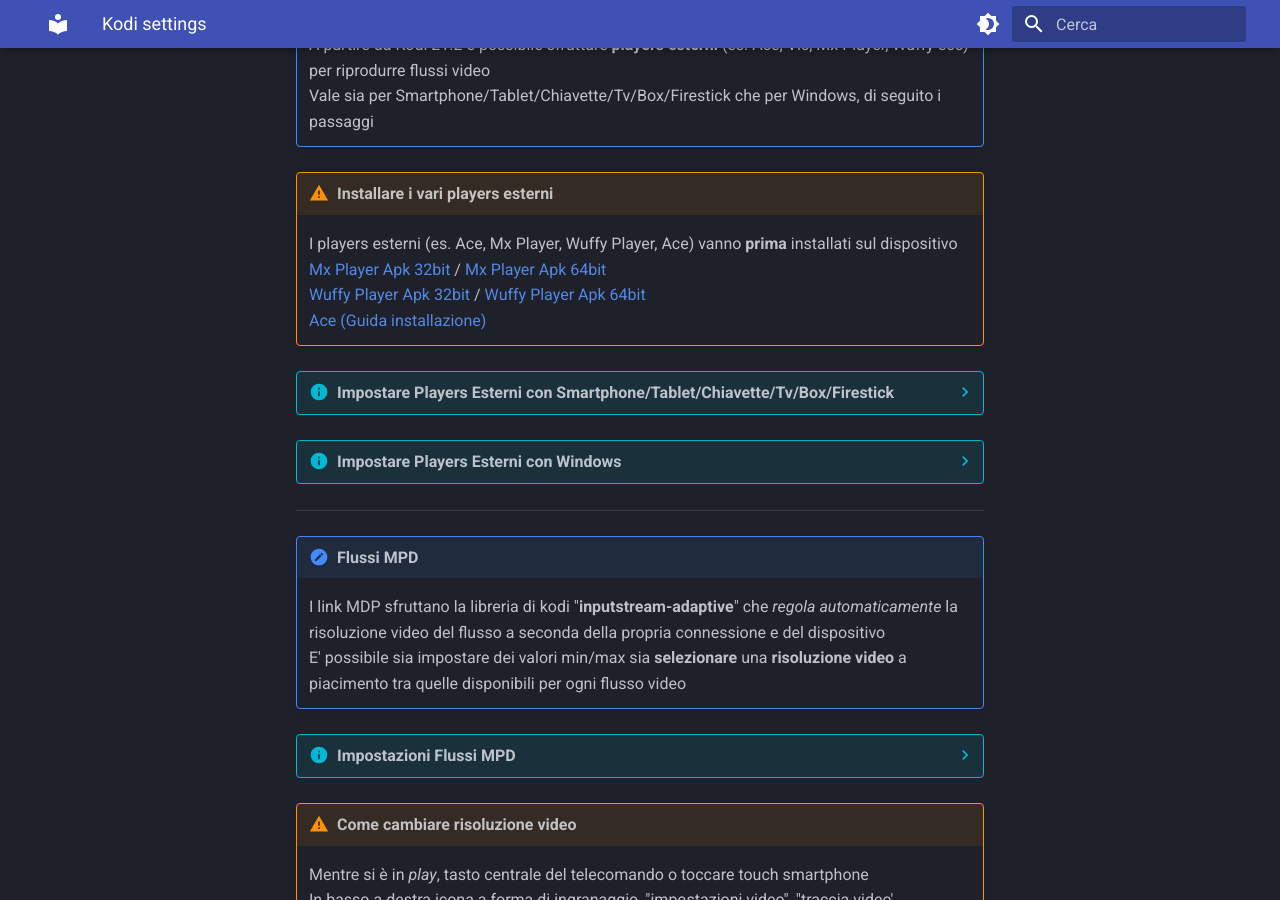
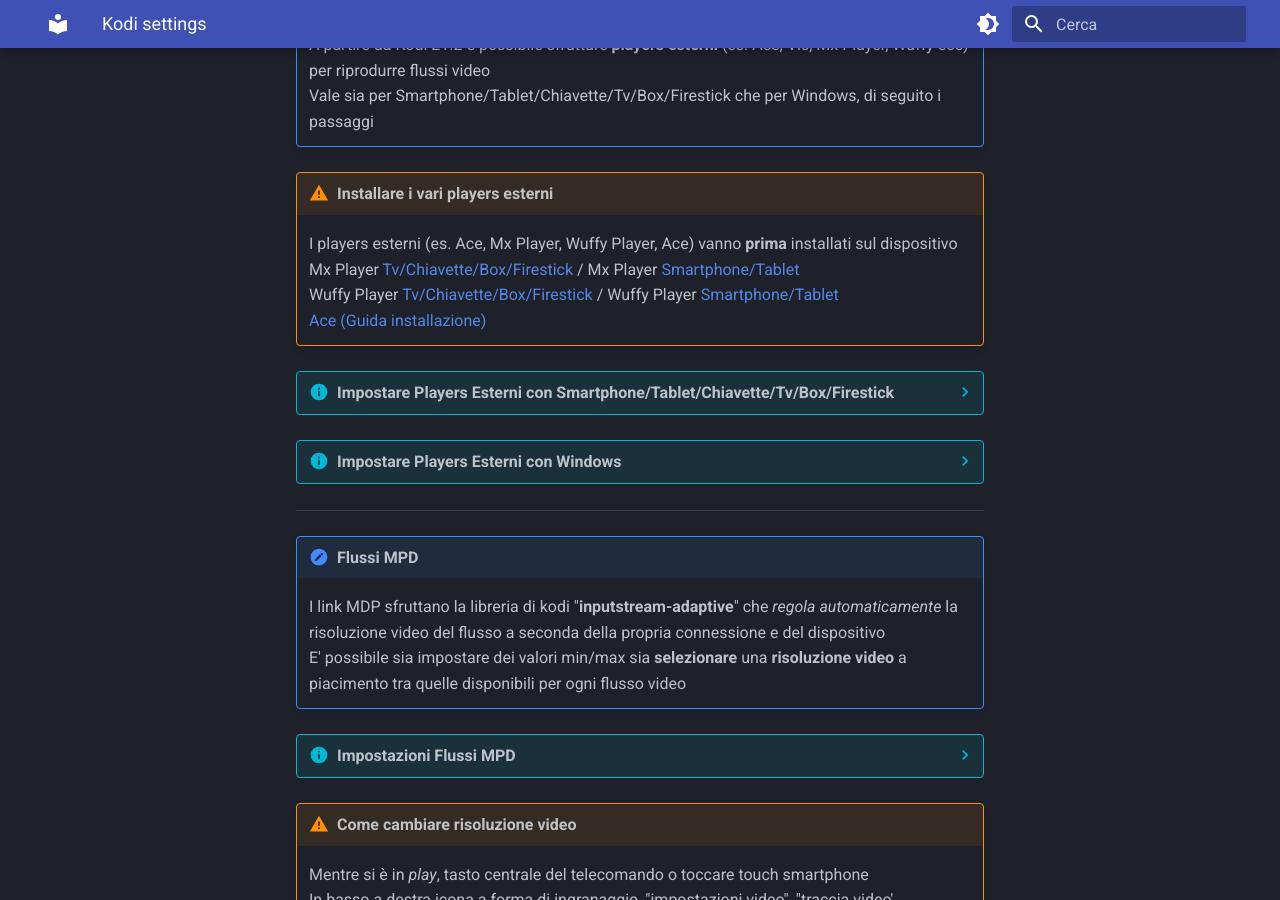
Before and after one commit to campipaolo/Mandrakodi-Wiki, an MkDocs documentation site: the page built from docs/guide/kodi_settings.md, in a window 1280 px wide and 900 px high, scrolled down 504 px. Built offline with MkDocs 1.6.1 and Material for MkDocs 9.7.7, drawn with Linux system fonts in a browser that asks for light colours.

Commit message:
kodi_settings
apk players

```diff
--- a/docs/guide/kodi_settings.md
+++ b/docs/guide/kodi_settings.md
@@ -11,7 +11,7 @@
     <span id="players"></span>A partire da Kodi 21.2 è possibile sfruttare **players esterni** (es. Ace, Vlc, Mx Player, Wuffy ecc) per riprodurre flussi video <br>Vale sia per Smartphone/Tablet/Chiavette/Tv/Box/Firestick che per Windows, di seguito i passaggi
 
 !!! warning "Installare i vari players esterni"
-    I players esterni (es. Ace, Mx Player, Wuffy Player, Ace) vanno **prima** installati sul dispositivo<br> [Mx Player Apk 32bit](https://) / [Mx Player Apk 64bit](https://)<br> [Wuffy Player Apk 32bit](https://) / [Wuffy Player Apk 64bit](https://)<br>[Ace (Guida installazione)](https://campipaolo.github.io/Mandrakodi-Wiki/guide/acestream/)
+    I players esterni (es. Ace, Mx Player, Wuffy Player, Ace) vanno **prima** installati sul dispositivo<br>    Mx Player [Tv/Chiavette/Box/Firestick](http://u.pc.cd/BpRrtalK?download=1) / Mx Player [Smartphone/Tablet](http://u.pc.cd/Ex4rtalK?download=1)<br>    Wuffy Player [Tv/Chiavette/Box/Firestick](../files/wuff-yplayer-32bit.apk) / Wuffy Player [Smartphone/Tablet](wuff-yplayer-64bit.apk)<br>    [Ace (Guida installazione)](https://campipaolo.github.io/Mandrakodi-Wiki/guide/acestream/)
 
 ??? info "Impostare Players Esterni con Smartphone/Tablet/Chiavette/Tv/Box/Firestick"
     **Avviare Kodi**
@@ -34,6 +34,7 @@
     * Selezionare canale (verificare se dispone di seconda pagina con link all'interno)
     * Tenere premuto sul link e selezionare voce "**riproduci con**"
     * Dall'elenco selezionare player esterno
+
 
 
 
```
Also changed, not shown: docs/guide/warp.md (+2 -4 lines), 2 other files.
